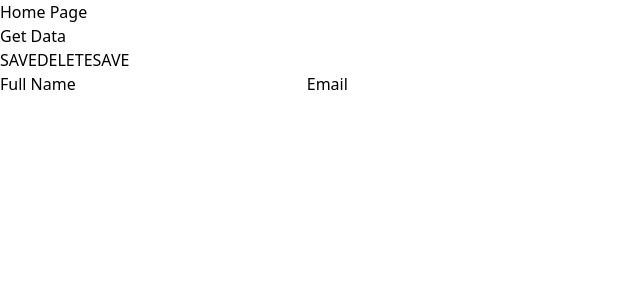
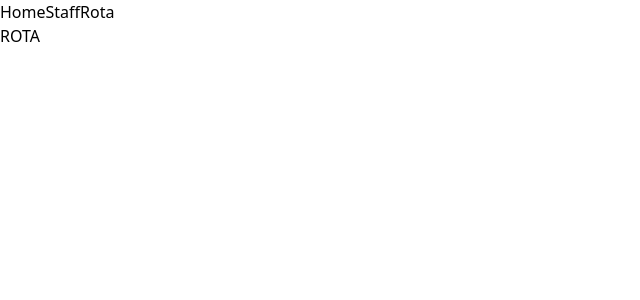
Before and after one commit to large-bytes/plannd-client, a React (Vite) app: page /rota in a window 1280 px wide. Shown: the top 300 px of the page, without its empty margins (0-640 px from the left). Built offline with nearby package versions, Linux system fonts and the light colour scheme.

Commit message:
Add React Router Dom and basic routes

```diff
--- a/package.json
+++ b/package.json
@@ -14,7 +14,8 @@
     "prettier": "^3.2.5",
     "prettier-plugin-tailwindcss": "^0.5.13",
     "react": "^18.2.0",
-    "react-dom": "^18.2.0"
+    "react-dom": "^18.2.0",
+    "react-router-dom": "^6.22.3"
   },
   "devDependencies": {
     "@testing-library/jest-dom": "^6.4.2",
--- a/src/App.tsx
+++ b/src/App.tsx
@@ -1,42 +1,63 @@
-import { useState } from "react";
-import ButtonPrimary from "./components/buttons/ButtonPrimary";
-import ButtonSecondary from "./components/buttons/ButtonSecondary";
-import ButtonDisabled from "./components/buttons/ButtonDisabled";
-import InputPrimary from "./components/inputs/InputPrimary";
+// file: src/App.tsx
 
-type dataProps = {
-  results:
-    | [
-        {
-          id: {
-            value: string;
-          };
-          name: {
-            first: string;
-            last: string;
-          };
-        },
-      ]
-    | [];
-};
+import { Route, Routes } from "react-router-dom";
+import NavBar from "./components/navigation/NavBar";
+import Staff from "./routes/Staff";
+import Home from "./routes/Home";
+import Rota from "./routes/Rota";
+import NoMatch from "./routes/NoMatch";
+
+// import { useState } from "react";
+// import ButtonPrimary from "./components/buttons/ButtonPrimary";
+// import ButtonSecondary from "./components/buttons/ButtonSecondary";
+// import ButtonDisabled from "./components/buttons/ButtonDisabled";
+// import InputPrimary from "./components/inputs/InputPrimary";
+
+// type dataProps = {
+//   results:
+//     | [
+//         {
+//           id: {
+//             value: string;
+//           };
+//           name: {
+//             first: string;
+//             last: string;
+//           };
+//         },
+//       ]
+//     | [];
+// };
 
 function App() {
-  const [data, setData] = useState<dataProps>({ results: [] });
+  return (
+    <>
+      <NavBar />
+      <Routes>
+        <Route path="/" element={<Home />} />
+        <Route path="/staff" element={<Staff />} />
+        <Route path="/rota" element={<Rota />} />
+        <Route path="*" element={<NoMatch />} />
+      </Routes>
+    </>
+  );
+}
 
-  const handleClick = async (): Promise<void> => {
-    try {
-      const data = await fetch("http://localhost:8000/articles/", {});
-      const info = (await data.json()) as dataProps;
-      setData(info);
-    } catch (error) {
-      console.log("Failed to fetch the data", error);
-    }
-  };
+export default App;
 
-  return (
-    <div className="mt-5 mx-auto max-w-md rounded-xl border-3 bg-blue-500 py-8 px-8 text-white text-center">
-      <h1 className="text-2xl mb-8">Home Page</h1>
-      <button
+// const [data, setData] = useState<dataProps>({ results: [] });
+
+// const handleClick = async (): Promise<void> => {
+//   try {
+//     const data = await fetch("http://localhost:8000/articles/", {});
+//     const info = (await data.json()) as dataProps;
+//     setData(info);
+//   } catch (error) {
+//     console.log("Failed to fetch the data", error);
+//   }
+// };
+
+/* <button
         className="transition border rounded py-3 px-3 font-bold shadow-lg bg-amber-700 hover:bg-amber-100 hover:text-amber-700 active:shadow-none"
         onClick={() => void handleClick()}
       >
@@ -58,9 +79,4 @@ function App() {
       <div className="flex flex-col justify-center gap-4 my-6">
         <InputPrimary type={"text"}>Full Name</InputPrimary>
         <InputPrimary type={"email"}>Email</InputPrimary>
-      </div>
-    </div>
-  );
-}
-
-export default App;
+      </div> */
--- /dev/null
+++ b/src/components/navigation/NavBar.tsx
@@ -0,0 +1,17 @@
+// file: large-bytes/plannd/plannd-client/src/components/navigation/NavBar.tsx
+
+import { NavLink } from "react-router-dom";
+
+const NavBar = () => {
+  return (
+    <nav>
+      <ul>
+        <NavLink to="/">Home</NavLink>
+        <NavLink to="/staff">Staff</NavLink>
+        <NavLink to="/rota">Rota</NavLink>
+      </ul>
+    </nav>
+  );
+};
+
+export default NavBar;
--- a/src/main.tsx
+++ b/src/main.tsx
@@ -1,10 +1,13 @@
-import React from 'react'
-import ReactDOM from 'react-dom/client'
-import App from './App.tsx'
-import './index.css'
+import React from "react";
+import ReactDOM from "react-dom/client";
+import App from "./App.tsx";
+import "./index.css";
+import { BrowserRouter } from "react-router-dom";
 
-ReactDOM.createRoot(document.getElementById('root')!).render(
+ReactDOM.createRoot(document.getElementById("root")!).render(
   <React.StrictMode>
-    <App />
-  </React.StrictMode>,
-)
+    <BrowserRouter>
+      <App />
+    </BrowserRouter>
+  </React.StrictMode>
+);
--- /dev/null
+++ b/src/routes/Home.tsx
@@ -0,0 +1,11 @@
+// file: large-bytes/plannd/plannd-client/src/routes/Home.tsx
+
+const Home = () => {
+  return (
+    <>
+      <h1>HOME</h1>
+    </>
+  );
+};
+
+export default Home;
--- /dev/null
+++ b/src/routes/NoMatch.tsx
@@ -0,0 +1,11 @@
+// file: large-bytes/plannd/plannd-client/src/routes/NoMatch.tsx
+
+const NoMatch = () => {
+  return (
+    <>
+      <h1>NO MATCH</h1>
+    </>
+  );
+};
+
+export default NoMatch;
--- /dev/null
+++ b/src/routes/Rota.tsx
@@ -0,0 +1,11 @@
+// file: large-bytes/plannd/plannd-client/src/routes/Rota.tsx
+
+const Rota = () => {
+  return (
+    <>
+      <h1>ROTA</h1>
+    </>
+  );
+};
+
+export default Rota;
--- /dev/null
+++ b/src/routes/Staff.tsx
@@ -0,0 +1,11 @@
+// file: large-bytes/plannd/plannd-client/src/routes/Staff.tsx
+
+const Staff = () => {
+  return (
+    <>
+      <h1>STAFF</h1>
+    </>
+  );
+};
+
+export default Staff;
```
Also changed, not shown: 1 other file (tests, documents, lock files or other folders).
